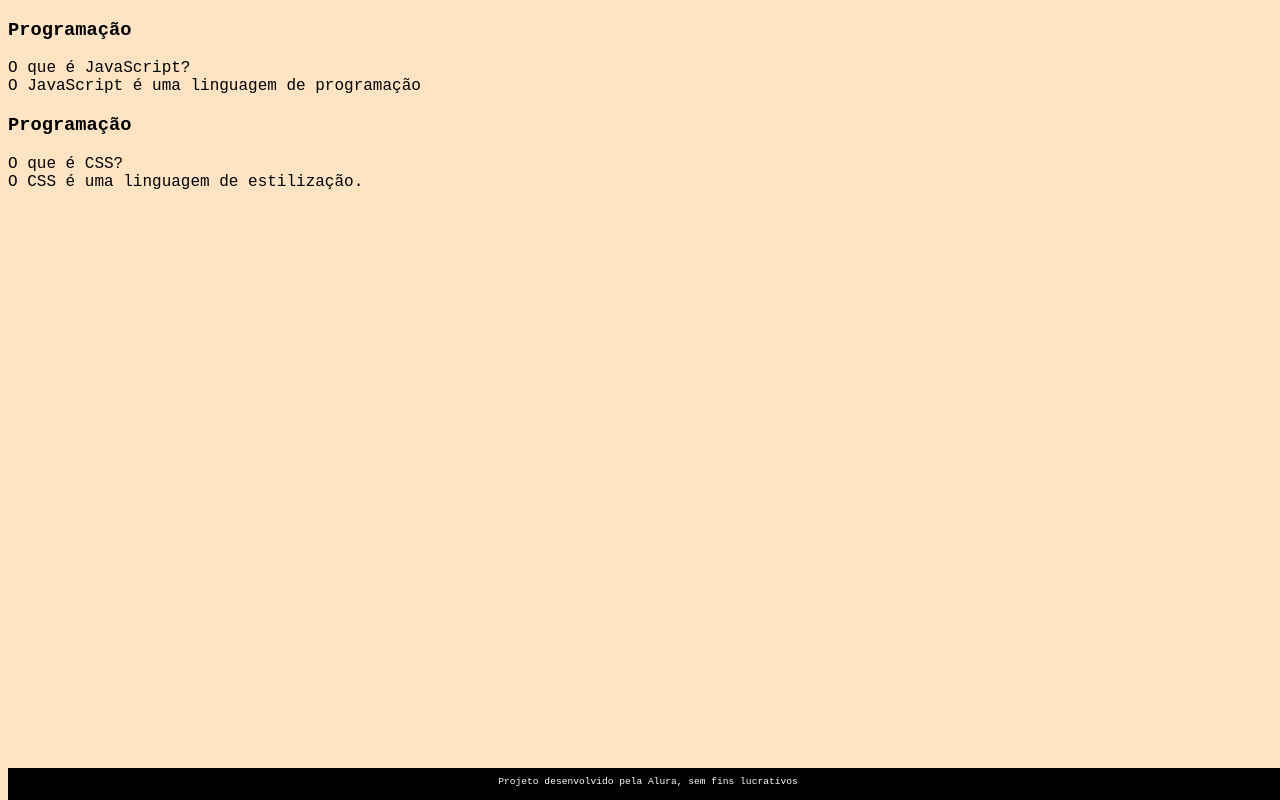
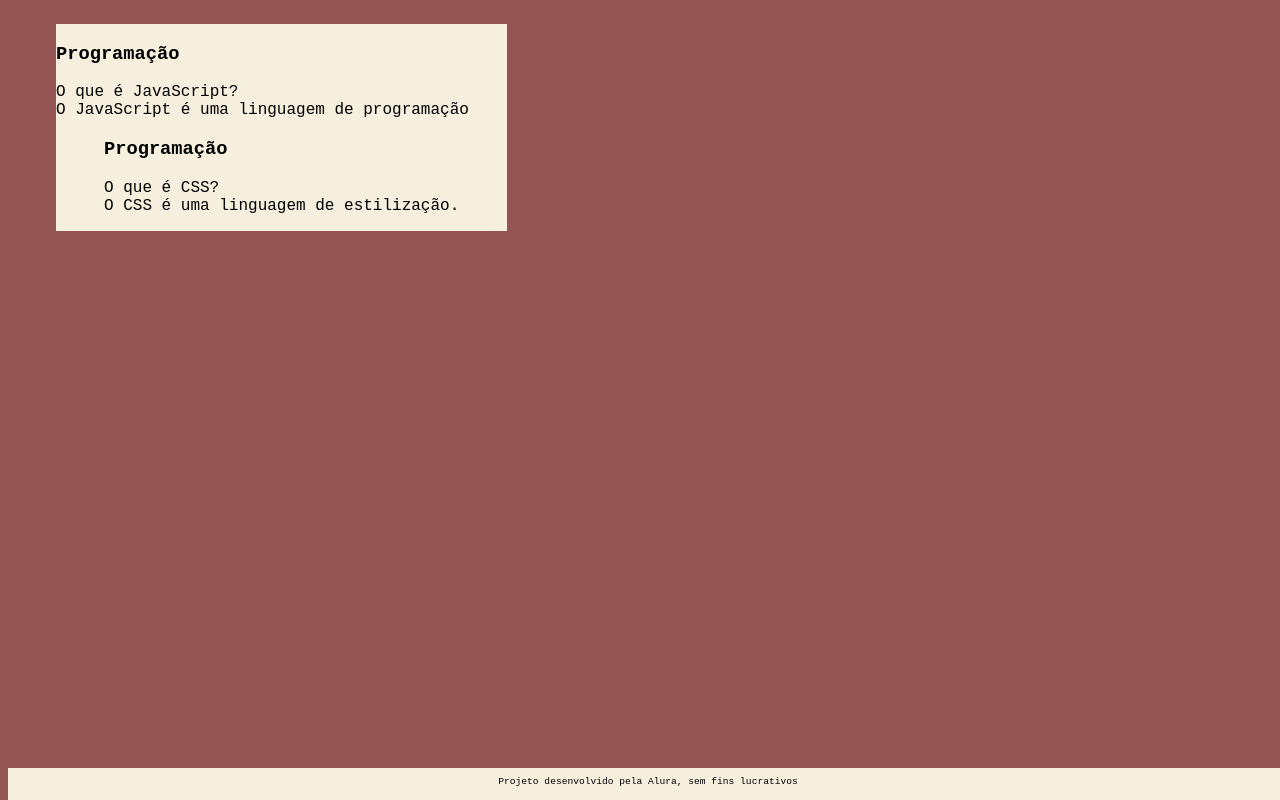
Before and after one commit to Carinv/Projeto-Final, a plain HTML site: page index.html in a window 1280 px wide. Drawn offline with Linux system fonts and the light colour scheme; files that its build step writes are made by us from their sources.

Commit message:
Add files via upload

```diff
--- a/style.css
+++ b/style.css
@@ -1,11 +1,11 @@
 body {
-background-color: bisque;
+background-color: rgb(148, 84, 84);
 font-family: 'Courier New', Courier, monospace;
 }
 
 footer {
-background-color: black;
-color: white;
+background-color: rgb(247, 239, 222);
+color: rgb(0, 0, 0);
 position: fixed;
 bottom: 0;
 width: 100%;
@@ -17,3 +17,12 @@ text-align:center;
 font-size: 0.6rem;
 margin-top: 0.5rem;
 }
+
+#container {
+display: flex;
+}
+
+.cartao {
+margin: 1rem 3rem;
+background-color: rgb(247, 239, 222);
+ }
```
